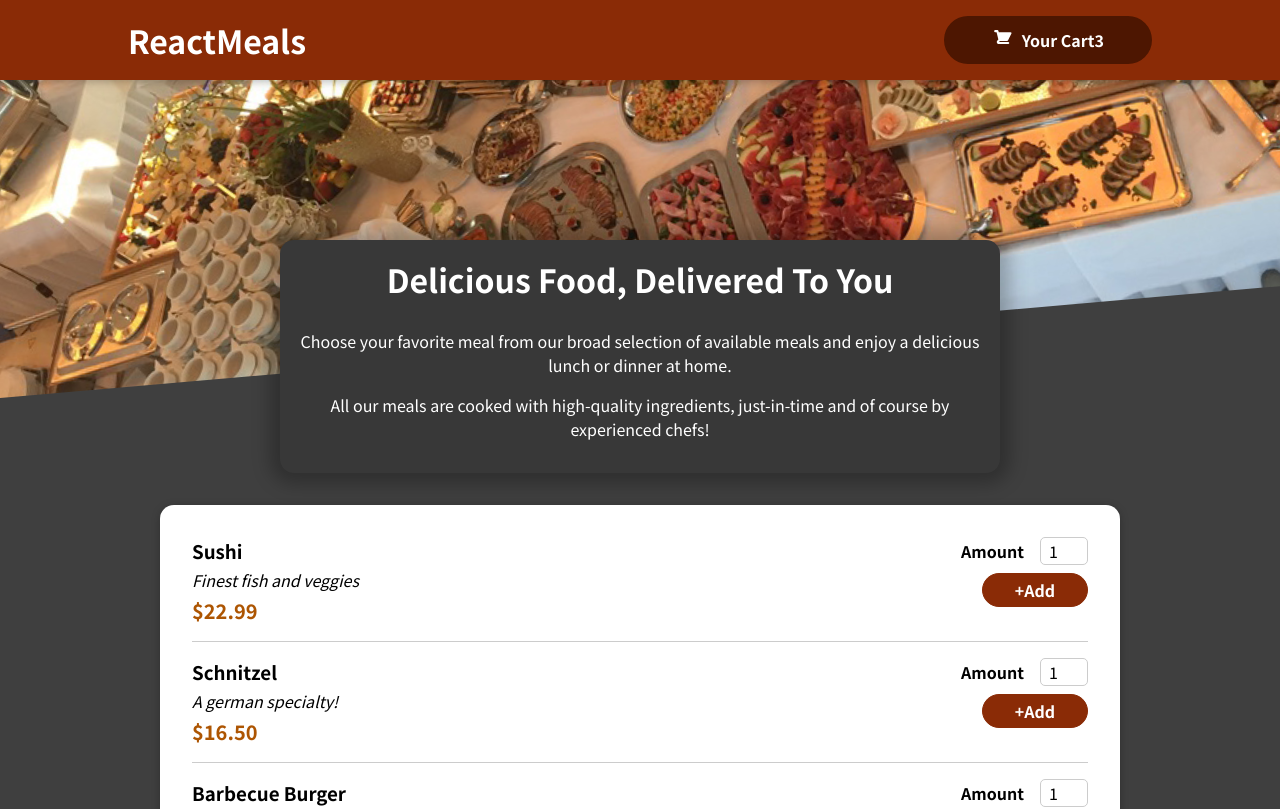
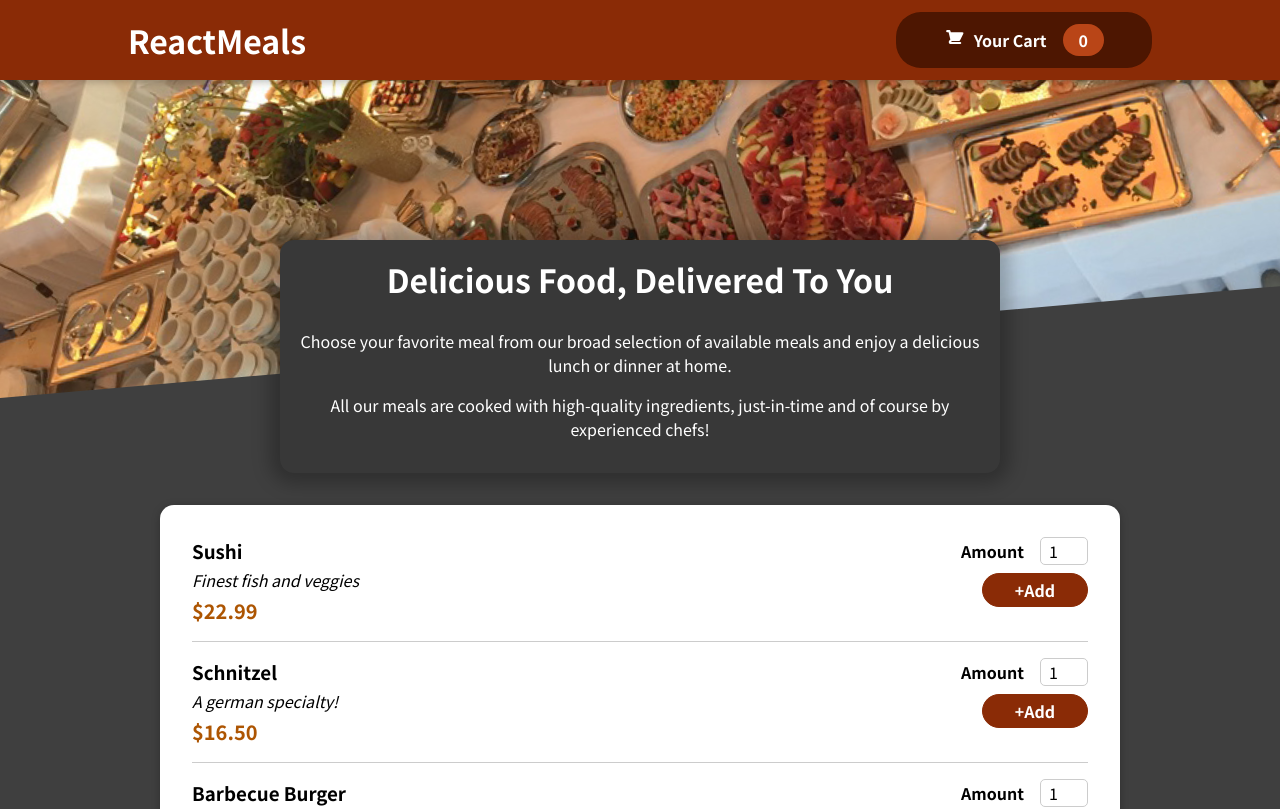
Before and after one commit to kqiu10/react-crash-2021, a React (Create React App) app in the folder react-order/: page / in a window 1280 px wide. Shown: the top 809 px of the page. Built offline with nearby package versions, Linux system fonts and the light colour scheme.

Commit message:
added cartContext

```diff
--- a/react-order/src/components/Layout/HeaderCartButton.js
+++ b/react-order/src/components/Layout/HeaderCartButton.js
@@ -1,21 +1,20 @@
-import React from 'react'
-import classes from './HeaderCartButton.module.css'
-import CartIcon from '../Cart/CartIcon'
+import classes from "./HeaderCartButton.module.css";
+import CartIcon from "../Cart/CartIcon";
+import { useContext } from "react";
+import CartContext from "../../store/cart-context";
+const HeaderCartButton = (props) => {
+  const cartCtx = useContext(CartContext);
 
-const HeaderCartButton = props => {
+  const numberOfCartItems = cartCtx.items.reduce((cur, item) => {return cur + item.amount}, 0);
   return (
     <button className={classes.button}>
       <span className={classes.icon}>
         <CartIcon />
       </span>
-      <span>
-      Your Cart
-      </span>
-      <span>
-      3
-      </span>
+      <span>Your Cart</span>
+      <span className={classes.badge}>{numberOfCartItems}</span>
     </button>
-  )
-}
+  );
+};
 
-export default HeaderCartButton
+export default HeaderCartButton;
--- a/react-order/src/store/CartProvider.js
+++ b/react-order/src/store/CartProvider.js
@@ -1,15 +1,15 @@
 import React from 'react'
 import CartContext from './cart-context'
-const CartProvider = () => {
+const CartProvider = (props) => {
   const addItemToCartHandler = item => { };
   const removeItemFromCartHandler = id => { };
-  const CartContext = {
+  const cartContext = {
     items: [],
     totalAmount: 0,
     addItem: addItemToCartHandler,
     removeItem: removeItemFromCartHandler
   }
-  return <CartContext.Provider value={CartContext}>
+  return <CartContext.Provider value={cartContext}>
     {props.children}
   </CartContext.Provider>
 
```
Also changed, not shown: react-order/src/App.js (+4 -3 lines), 1 other file (tests, documents, lock files or other folders).
